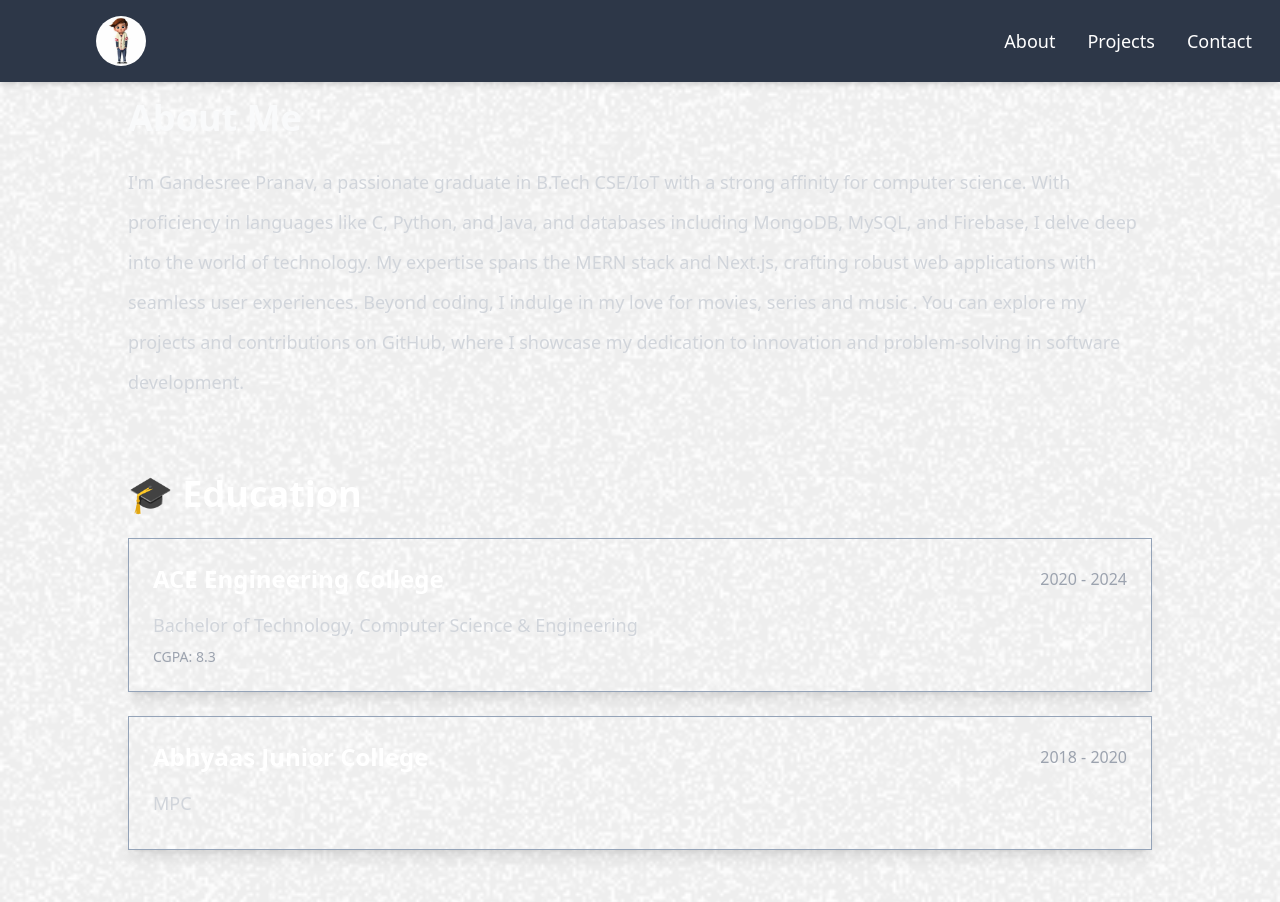
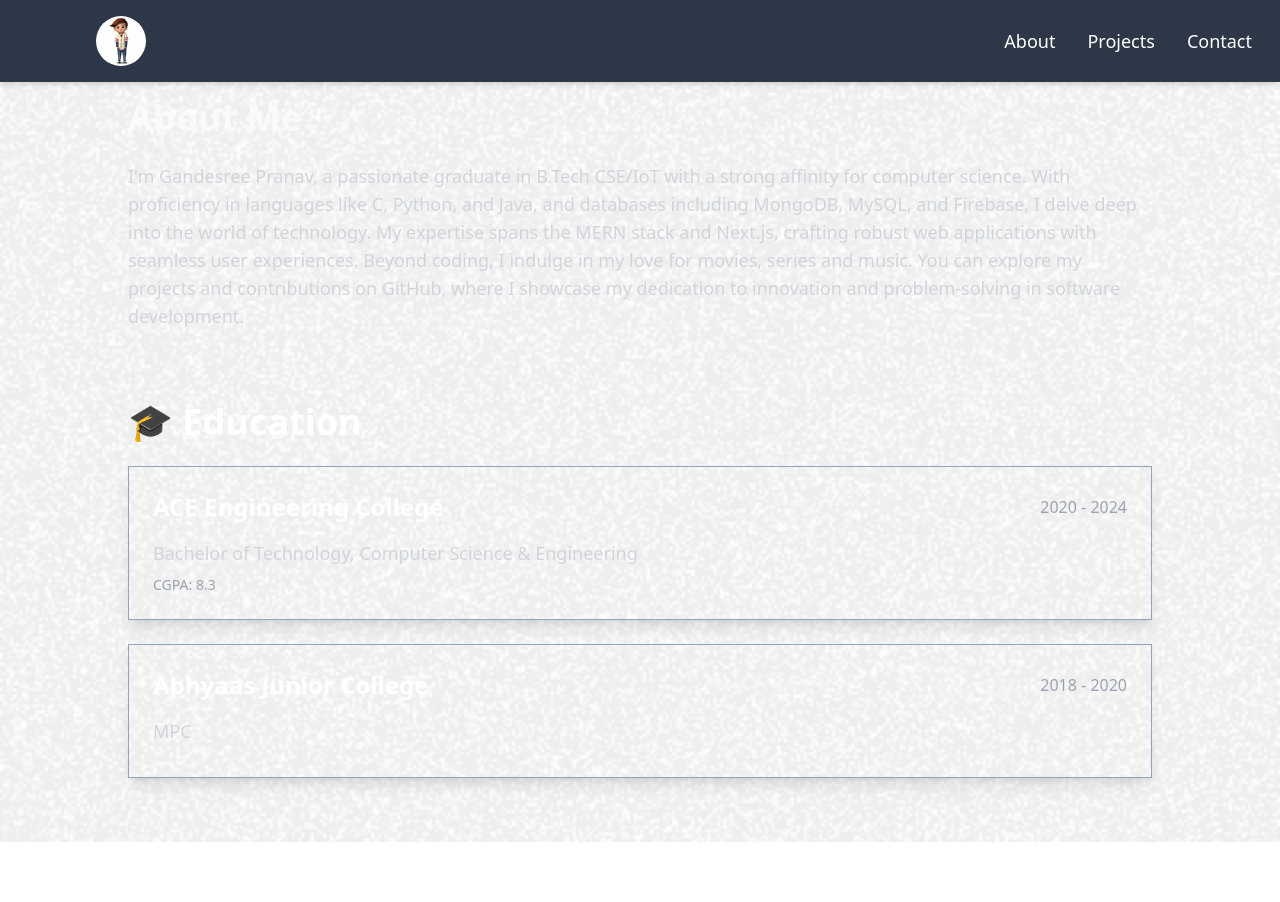
Before and after one commit to pranav-gandesree/pranav-dev-portfolio, a Next.js app: page /about in a window 1280 px wide. Shown: the top 902 px of the page. After the commit the page ends 842 px from the top, so only its background shows below. Built offline with nearby package versions, Linux system fonts and the light colour scheme.

Commit message:
eslint error

```diff
--- a/components/sections/AboutMe.tsx
+++ b/components/sections/AboutMe.tsx
@@ -7,9 +7,10 @@ const AboutMe: React.FC = () => {
     <>
       <div className='leading-7 px-4  sm:px-8 lg:px-20 xl:px-28'>
         <h1 className='text-3xl sm:text-4xl font-bold text-gray-50 mb-4 sm:mb-6'>About Me</h1>
-        <p className='text-base sm:text-lg text-gray-300 mb-4 sm:mb-6 sm:leading-10 md:leading-10'>
-        I'm Gandesree Pranav, a passionate graduate in B.Tech CSE/IoT with a strong affinity for computer science. With proficiency in languages like C, Python, and Java, and databases including MongoDB, MySQL, and Firebase, I delve deep into the world of technology. My expertise spans the MERN stack and Next.js, crafting robust web applications with seamless user experiences. Beyond coding, I indulge in my love for movies, series and music . You can explore my projects and contributions on GitHub, where I showcase my dedication to innovation and problem-solving in software development.
-        </p>
+        <div className="text-base sm:text-lg text-gray-300 mb-4 sm:mb-6">
+        I&apos;m Gandesree Pranav, a passionate graduate in B.Tech CSE/IoT with a strong affinity for computer science. With proficiency in languages like C, Python, and Java, and databases including MongoDB, MySQL, and Firebase, I delve deep into the world of technology. My expertise spans the MERN stack and Next.js, crafting robust web applications with seamless user experiences. Beyond coding, I indulge in my love for movies, series and music. You can explore my projects and contributions on GitHub, where I showcase my dedication to innovation and problem-solving in software development.
+      </div>
+
         <Education/>
 
 
--- a/components/sections/ContactSection.tsx
+++ b/components/sections/ContactSection.tsx
@@ -158,7 +158,7 @@ const ContactSection: React.FC = () => {
   return (
     <div className="flex justify-center mt-8 h-auto">
       <form onSubmit={handleSubmit(onSubmit)} className="space-y-6 w-4/5 md:w-3/5 lg:w-2/5 border border-white p-6 pb-8 rounded-lg bg-customBlueGray shadow-md">
-        <h2 className="text-2xl text-gray-100 text-center mb-4">Let's get in touch. Leave me your message. 💬</h2>
+        <h2 className="text-2xl text-gray-100 text-center mb-4">Let&apos;s get in touch! Leave me your message. 💬</h2>
         <div>
           <label htmlFor="name" className="block text-sm font-medium text-gray-100">
             Name
--- a/components/sections/ProfileSection.tsx
+++ b/components/sections/ProfileSection.tsx
@@ -77,7 +77,7 @@ const ProfileSection: React.FC = () => {
       <p className="text-lg mb-6 text-gray-400 max-w-5xl">
         Passionate about crafting seamless and interactive web applications, I thrive on solving complex problems and creating efficient solutions.
         With a deep interest in full stack development, I constantly explore new technologies to stay ahead in this ever-evolving field.
-        Let's build something amazing together!
+        Let&apos;s build something amazing together!
       </p>
 
       {/* <div className="flex flex-row md:flex-row  md:space-y-0 md:space-x-4">
```
